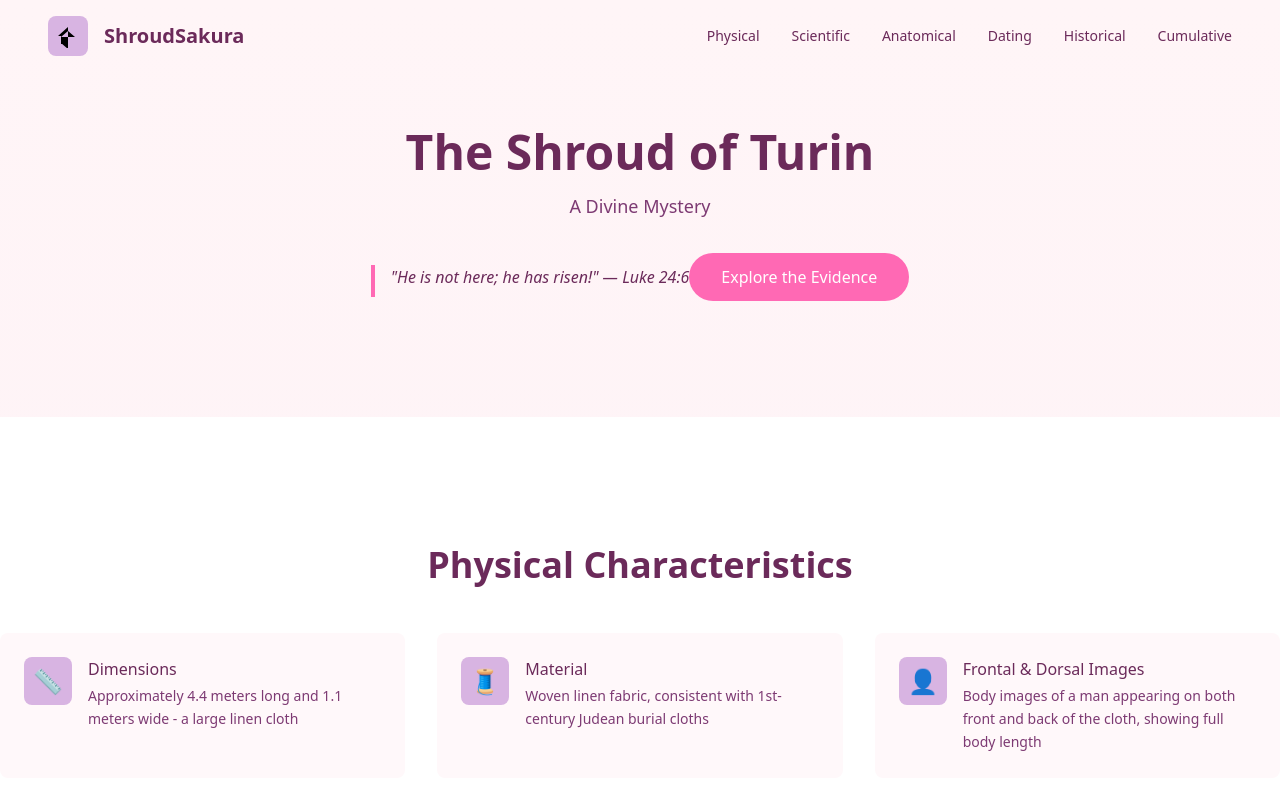
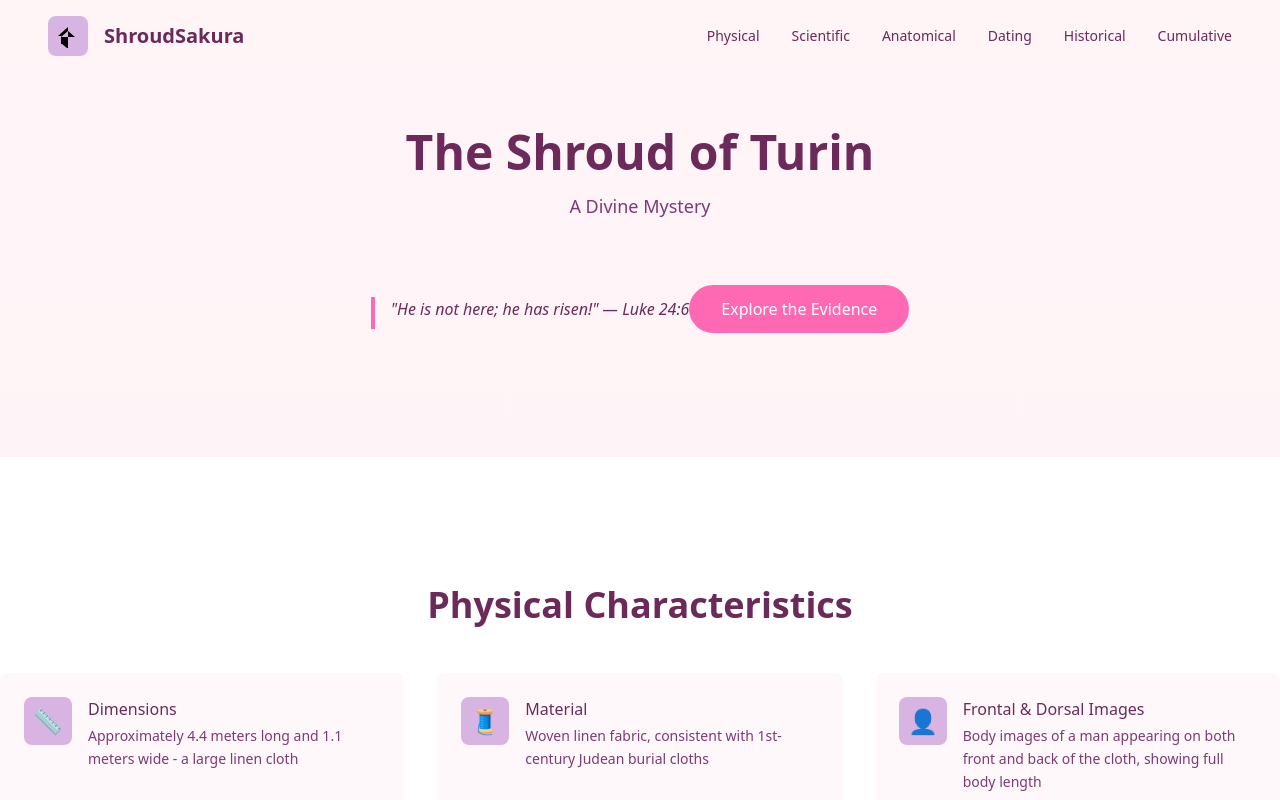
Before and after one commit to sowninteractive/ShoudofTurin, a React (Vite) app: page / in a window 1280 px wide. Shown: the top 800 px of the page. Built offline with nearby package versions, Linux system fonts and the light colour scheme.

Commit message:
(1 files changed)

```diff
--- a/src/pages/Index.tsx
+++ b/src/pages/Index.tsx
@@ -250,10 +250,10 @@ export default function Home() {
           <p className="text-lg text-[#7D3A73] mb-8 max-w-2xl mx-auto leading-relaxed">
             {shroudContent.hero.subtitle}
           </p>
-          <blockquote className="inline-block border-l-4 border-[#FF69B4] pl-4 pb-2 mb-6 text-[#6B2A5A] italic text-base">
+          <blockquote className="inline-block border-l-4 border-[#FF69B4] pl-4 pb-2 mb-8 text-[#6B2A5A] italic text-base">
             "He is not here; he has risen!" — Luke 24:6
           </blockquote>
-          <button className="px-8 py-3 bg-[#FF69B4] text-white font-medium rounded-full hover:bg-[#FF1C92] transition-colors">
+          <button className="px-8 py-3 bg-[#FF69B4] text-white font-medium rounded-full hover:bg-[#FF1C92] transition-colors mt-8">
             {shroudContent.hero.buttonText}
           </button>
         </div>
```
